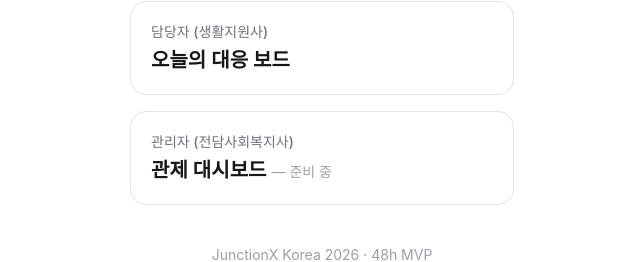
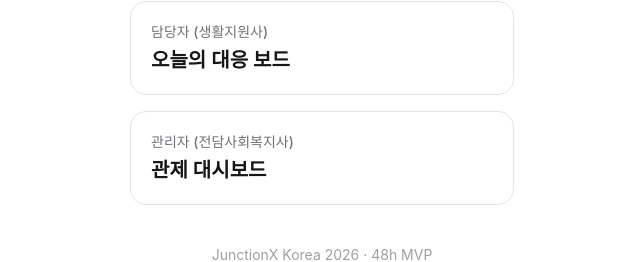
Before and after one commit to NO-TOKEN-NO-WORK/this-house-first, a Next.js app: page / in a window 1280 px wide. Shown: the part 365-627 px from the top of the page, without its empty margins (318-958 px from the left). Built offline with nearby package versions, Linux system fonts and the light colour scheme.

Commit message:
docs: 관리자 대시보드 진입점과 상태를 갱신한다

```diff
--- a/src/app/page.tsx
+++ b/src/app/page.tsx
@@ -15,7 +15,6 @@ export default function Home() {
       </header>
 
       <nav className="flex w-full max-w-sm flex-col gap-4">
-        {/* 관리자 화면(/admin) 구현 전까지는 안내만 표시 (docs/architecture.md §7) */}
         <Link
           href="/today"
           className="rounded-2xl border border-zinc-200 p-5 active:bg-zinc-50"
@@ -23,12 +22,13 @@ export default function Home() {
           <p className="text-sm font-medium text-zinc-500">담당자 (생활지원사)</p>
           <p className="mt-1 text-xl font-semibold">오늘의 대응 보드</p>
         </Link>
-        <div className="rounded-2xl border border-zinc-200 p-5">
+        <Link
+          href="/admin"
+          className="rounded-2xl border border-zinc-200 p-5 active:bg-zinc-50"
+        >
           <p className="text-sm font-medium text-zinc-500">관리자 (전담사회복지사)</p>
-          <p className="mt-1 text-xl font-semibold">
-            관제 대시보드 <span className="text-sm font-normal text-zinc-400">— 준비 중</span>
-          </p>
-        </div>
+          <p className="mt-1 text-xl font-semibold">관제 대시보드</p>
+        </Link>
       </nav>
 
       <footer className="text-sm text-zinc-400">
```
Also changed, not shown: 2 other files (tests, documents, lock files or other folders).
